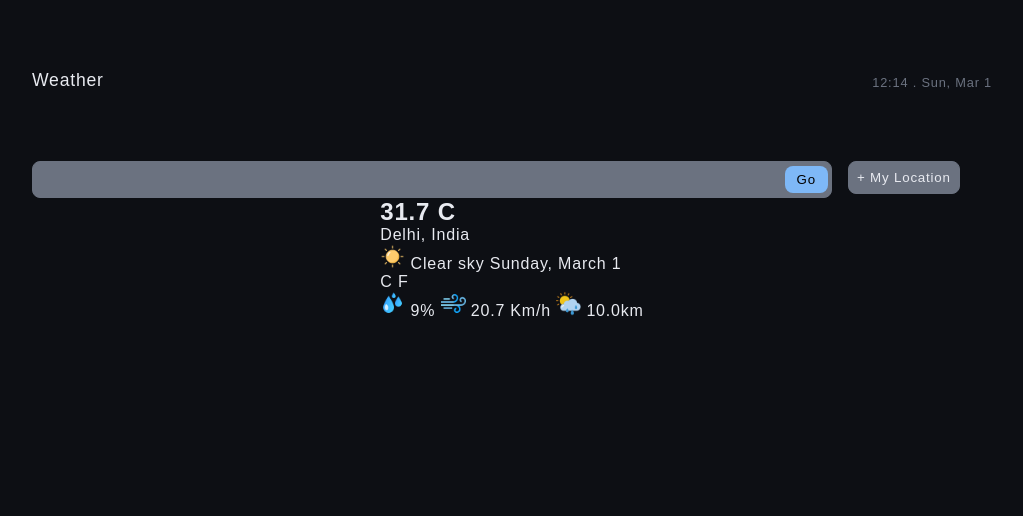
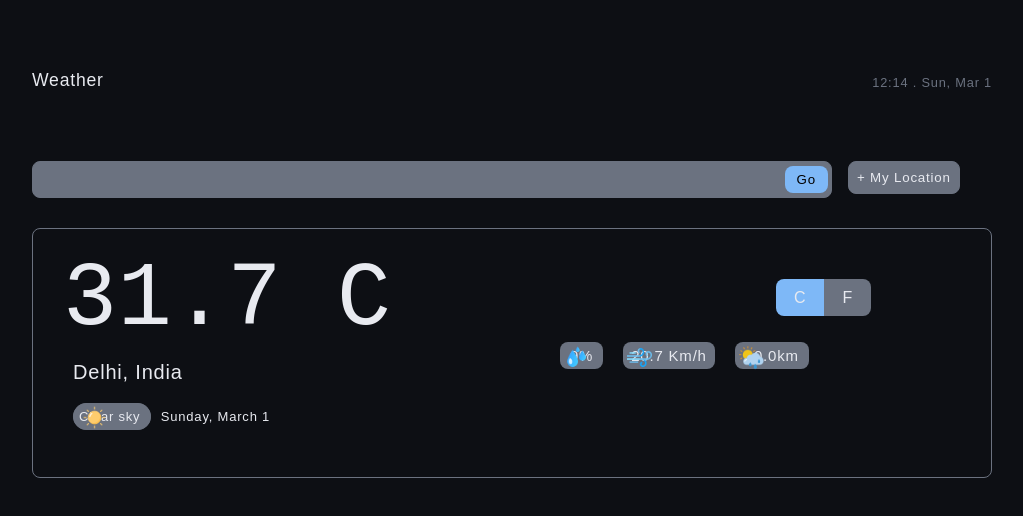
Before and after one commit to Chirag5017/Weather-App, a plain HTML site: page index.html in a window 1280 px wide. Shown: the whole page, without its empty margins (128-1151 px from the left). Drawn offline with Linux system fonts and the light colour scheme.

Commit message:
Add styling to weather section styles including temperature, humidity, wind speed, and visibility

```diff
--- a/style.css
+++ b/style.css
@@ -92,3 +92,135 @@ header {
     backdrop-filter: blur(20px);
     -webkit-backdrop-filter: blur(20px);
 }
+
+
+/* Weather Section  */
+.weatherSection {
+    display: flex;
+    border: 1px solid #6b7280;
+    width:75%;
+    margin-top: 30px;
+    border-radius: 8px;
+    height: 250px;
+    justify-content: space-between;
+    /* background-color: #6b7280; */
+}
+
+.weatherTempContainer h1 {
+    font-size: 90px;
+    padding: 20px 30px 10px 30px;
+    font-weight: 400;
+    font-family:monospace;
+}
+
+.weatherCity {
+    padding: 0px 40px 15px 40px;
+    font-size: 20px;
+}
+
+.weatherClimate {
+    font-size: small;
+    padding: 10px 40px;
+}
+
+.climateImg {
+    border: 1px solid #6b7280;
+    padding: 5px;
+    border-radius: 20px;
+    background-color: #6b7280;
+    position: relative;
+}
+
+.climateImg img {
+   position: absolute;
+   top: 0.5px;
+   left: 8px;
+}
+
+.weatherDate {
+     padding: 10px;
+}
+
+
+.weatherFeatureContainer {
+    display: flex;
+    flex-direction: column;
+    /* justify-content: space-evenly; */
+    /* border: 1px solid; */
+    width: 45%;
+}
+
+.tempToggle {
+    padding: 60px 0px 0px 13.5rem;
+}
+
+.celcius {
+    padding: 10px 18px;
+    border-bottom-left-radius: 8px;
+    border-top-left-radius: 8px;
+    background-color: #7eb8f7;
+    border: none;
+    cursor: pointer;
+}
+
+.fahernheit {
+    padding: 10px 18px;
+    position: relative;
+    right: 5.1px;
+    border-bottom-right-radius: 8px;
+    border-top-right-radius: 8px;
+    background-color:#6b7280;
+    border: none;
+    cursor: pointer;
+}
+
+
+.extraFeature {
+    padding: 35px 0px;
+    /* border: 1px solid; */
+    display: flex;
+    gap: 20px;
+}
+
+.weatherHumdity {
+    background-color: #6b7280;
+    border-radius: 8px;
+    padding: 5px 10px;
+    font-size: 15px;
+    position: relative;
+}
+
+.weatherHumdity img {
+    position: absolute;
+    left: 4px;
+    top:3px;
+}
+
+.weatherWindSpeed {
+    background-color: #6b7280;
+    border-radius: 8px;
+    padding: 5px 8px;
+    font-size: 15px;
+    position: relative;
+}
+
+.weatherWindSpeed img {
+    position: absolute;
+    left: 4px;
+    top:3px;
+
+}
+
+.weatherVisibility {
+    background-color: #6b7280;
+    border-radius: 8px;
+    padding: 5px 10px;
+    font-size: 15px;
+    position: relative;
+}
+
+.weatherVisibility img {
+    position: absolute;
+    left: 4px;
+    top:3px;
+}
```
